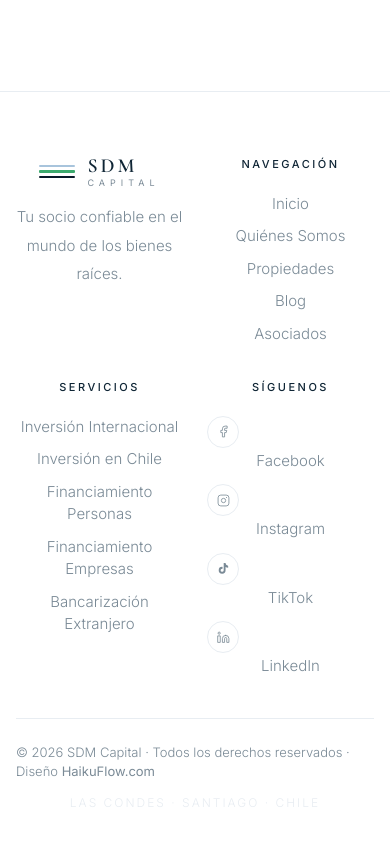
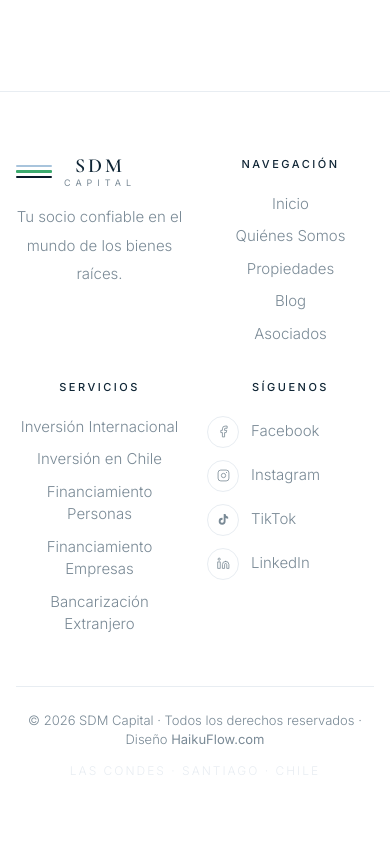
Before and after one commit to vurrutia-sdm/sdmcapital, a React (Vite) app: page /blog in a window 390 px wide. Shown: the part 817-1661 px from the top of the page. After the commit the page ends 1629 px from the top, so only its background shows below. Built offline with nearby package versions, Linux system fonts and the light colour scheme; no server answers; the database is empty.

Commit message:
fix: mobile centering testimonios, propiedades, hero kicker, footer RRSS

```diff
--- a/src/components/layout/Footer.tsx
+++ b/src/components/layout/Footer.tsx
@@ -118,8 +118,8 @@ export default function Footer() {
             <div style={{ display: 'flex', flexDirection: 'column', gap: 12 }}>
               {SOCIALS.map(s => (
                 <a key={s.label} href={s.href} target="_blank" rel="noopener noreferrer"
-                  style={{ textDecoration: 'none', display: 'flex', alignItems: 'center', gap: 12 }}>
-                  <div style={{ width: 32, height: 32, display: 'flex', alignItems: 'center', justifyContent: 'center', border: '1px solid #e8edf2', borderRadius: '50%', flexShrink: 0 }}>
+                  style={{ textDecoration: 'none', display: 'flex', flexDirection: 'row', alignItems: 'center', gap: 12, flexWrap: 'nowrap' }}>
+                  <div style={{ width: 32, height: 32, minWidth: 32, display: 'flex', alignItems: 'center', justifyContent: 'center', border: '1px solid #e8edf2', borderRadius: '50%' }}>
                     <SocialIcon s={s} />
                   </div>
                   <span style={{ fontSize: 15, fontWeight: 300, color: 'var(--muted)', whiteSpace: 'nowrap' }}>
@@ -133,7 +133,7 @@ export default function Footer() {
 
         {/* Bottom bar */}
         <div className="flex flex-col sm:flex-row items-center justify-between gap-3">
-          <p style={{ fontSize: 13, fontWeight: 300, color: 'var(--muted)' }}>
+          <p style={{ fontSize: 13, fontWeight: 300, color: 'var(--muted)', textAlign: 'center' }}>
             © 2026 SDM Capital · Todos los derechos reservados · Diseño{' '}
             <a href="https://haikuflow.com" target="_blank" rel="noopener noreferrer"
               style={{ color: 'var(--muted)', textDecoration: 'none', fontWeight: 400 }}
@@ -141,7 +141,7 @@ export default function Footer() {
               onMouseLeave={e => (e.currentTarget.style.color = 'var(--muted)')}
             >HaikuFlow.com</a>
           </p>
-          <p style={{ fontSize: 12, fontWeight: 300, color: 'var(--border)', letterSpacing: '2px', textTransform: 'uppercase' }}>
+          <p style={{ fontSize: 12, fontWeight: 300, color: 'var(--border)', letterSpacing: '2px', textTransform: 'uppercase', textAlign: 'center' }}>
             Las Condes · Santiago · Chile
           </p>
         </div>
--- a/src/components/sections/HeroSection.tsx
+++ b/src/components/sections/HeroSection.tsx
@@ -196,9 +196,12 @@ export default function HeroSection() {
       <div className="relative h-full flex flex-col justify-between px-8 lg:px-16 py-12 lg:py-14" style={{ zIndex: 4 }}>
 
         {/* Kicker */}
-        <div className="flex items-center gap-3" style={{ fontSize: 11, fontWeight: 400, letterSpacing: '3px', textTransform: 'uppercase', color: 'var(--green)' }}>
-          <span style={{ width: 28, height: 1, background: 'var(--green)', display: 'inline-block' }} />
-          {kicker}
+        <div className="flex items-start gap-3" style={{ fontSize: 11, fontWeight: 400, letterSpacing: '3px', textTransform: 'uppercase', color: 'var(--green)' }}>
+          <span style={{ width: 28, minWidth: 28, height: 1, background: 'var(--green)', display: 'inline-block', marginTop: 6 }} />
+          <span>
+            Inversión inmobiliaria<br />
+            Chile &amp; el mundo
+          </span>
         </div>
 
         {/* Headline */}
--- a/src/pages/AdminPage.tsx
+++ b/src/pages/AdminPage.tsx
@@ -1299,6 +1299,13 @@ function ContenidoAdmin() {
           <Field label="Países"><Inp type="number" value={d.stats_paises} onChange={set('stats_paises')} /></Field>
           <Field label="Clientes satisfechos"><Inp type="number" value={d.stats_clientes} onChange={set('stats_clientes')} /></Field>
         </Sec>
+        <Sec title="🏠 Sección propiedades destacadas">
+          <Field label="Label (pequeño, ej: Selección editorial)"><Inp value={d.props_label} onChange={set('props_label')} /></Field>
+          <Field label="Título principal (ej: Oportunidades)"><Inp value={d.props_titulo} onChange={set('props_titulo')} /></Field>
+          <Field label="Título en cursiva (ej: en Chile)"><Inp value={d.props_titulo_em} onChange={set('props_titulo_em')} /></Field>
+          <Full><Field label="Subtítulo"><Inp value={d.props_sub} onChange={set('props_sub')} /></Field></Full>
+          <Field label="Texto del link"><Inp value={d.props_ver_todas} onChange={set('props_ver_todas')} /></Field>
+        </Sec>
         <Sec title="💰 Sección Financiamiento">
           <Field label="Título"><Inp value={d.financiamiento_titulo} onChange={set('financiamiento_titulo')} /></Field>
           <Full><Field label="Descripción"><Txa value={d.financiamiento_body} onChange={set('financiamiento_body')} rows={3} /></Field></Full>
@@ -1332,14 +1339,6 @@ function ContenidoAdmin() {
             </Full>
           ))}
         </Sec>
-        <Sec title="🏠 Sección propiedades destacadas">
-          <Field label="Label (pequeño, ej: Selección editorial)"><Inp value={d.props_label} onChange={set('props_label')} /></Field>
-          <Field label="Título principal (ej: Oportunidades)"><Inp value={d.props_titulo} onChange={set('props_titulo')} /></Field>
-          <Field label="Título en cursiva (ej: en Chile)"><Inp value={d.props_titulo_em} onChange={set('props_titulo_em')} /></Field>
-          <Full><Field label="Subtítulo"><Inp value={d.props_sub} onChange={set('props_sub')} /></Field></Full>
-          <Field label="Texto del link"><Inp value={d.props_ver_todas} onChange={set('props_ver_todas')} /></Field>
-        </Sec>
-
         <Sec title="💬 Testimonios">
           <Full><p style={{ fontSize: 13, color: 'var(--muted)' }}>Los testimonios se editan en la pestaña <strong>💬 Testimonios</strong> de arriba.</p></Full>
         </Sec>
--- a/src/pages/HomePage.tsx
+++ b/src/pages/HomePage.tsx
@@ -75,19 +75,19 @@ function TestimoniosCarrusel({ get, t }: { get: (k: string, d: string) => string
       <div className="grid grid-cols-1 lg:grid-cols-3 gap-16 lg:gap-24">
 
         {/* Columna izquierda — título fijo */}
-        <div>
-          <div className="section-label" style={{ marginBottom: 18 }}>{t.sections.testimonios.label}</div>
+        <div style={{ textAlign: 'center' }} className="lg:text-left">
+          <div className="section-label" style={{ marginBottom: 18, justifyContent: 'center' }}>{t.sections.testimonios.label}</div>
           <h2 className="font-serif font-light" style={{ fontSize: 'clamp(28px,4vw,40px)', color: 'var(--navy-dark)', lineHeight: 1.1, letterSpacing: '-0.3px' }}>
             {get('testimonios_titulo', 'Palabras de nuestros clientes')}
           </h2>
-          <div style={{ width: 40, height: 1, background: 'var(--green)', margin: '24px 0 14px' }} />
+          <div style={{ width: 40, height: 1, background: 'var(--green)', margin: '24px auto 14px' }} />
           <p style={{ fontSize: 15, fontWeight: 300, color: 'var(--muted)', lineHeight: 1.9 }}>
             {get('testimonios_subtitulo', t.sections.testimonios.sub)}
           </p>
 
           {/* Controles */}
           {items.length > 1 && (
-            <div className="flex items-center gap-4 mt-10">
+            <div className="flex items-center gap-4 mt-10" style={{ justifyContent: 'center' }}>
               <button onClick={prev}
                 style={{ width: 40, height: 40, borderRadius: '50%', border: '1px solid var(--border)', background: '#fff', cursor: 'pointer', display: 'flex', alignItems: 'center', justifyContent: 'center', fontSize: 18, color: 'var(--navy-dark)', transition: 'all 0.2s' }}
                 onMouseEnter={e => { e.currentTarget.style.background = 'var(--navy-dark)'; e.currentTarget.style.color = '#fff'; e.currentTarget.style.borderColor = 'var(--navy-dark)' }}
@@ -98,7 +98,6 @@ function TestimoniosCarrusel({ get, t }: { get: (k: string, d: string) => string
                 onMouseEnter={e => { e.currentTarget.style.background = 'var(--navy-dark)'; e.currentTarget.style.color = '#fff'; e.currentTarget.style.borderColor = 'var(--navy-dark)' }}
                 onMouseLeave={e => { e.currentTarget.style.background = '#fff'; e.currentTarget.style.color = 'var(--navy-dark)'; e.currentTarget.style.borderColor = 'var(--border)' }}
               >↓</button>
-              {/* Indicador */}
               <span style={{ fontSize: 12, color: 'var(--muted)', letterSpacing: '2px' }}>
                 {String(current + 1).padStart(2, '0')} / {String(items.length).padStart(2, '0')}
               </span>
@@ -111,12 +110,12 @@ function TestimoniosCarrusel({ get, t }: { get: (k: string, d: string) => string
           <div
             style={{
               overflow: 'hidden',
-              transition: 'opacity 0.4s ease',
               opacity: animating ? 0 : 1,
               transform: animating
                 ? `translateY(${direction === 'up' ? '-20px' : '20px'})`
                 : 'translateY(0)',
               transition: 'opacity 0.4s ease, transform 0.4s ease',
+              textAlign: 'center',
             }}
           >
             <div style={{ borderTop: '1px solid var(--border)', paddingTop: 28, marginBottom: 4 }}>
@@ -137,7 +136,7 @@ function TestimoniosCarrusel({ get, t }: { get: (k: string, d: string) => string
 
             {/* Dots */}
             {items.length > 1 && (
-              <div className="flex gap-2 mt-8">
+              <div className="flex gap-2 mt-8" style={{ justifyContent: 'center' }}>
                 {items.map((_, i) => (
                   <button key={i} onClick={() => goTo(i)}
                     style={{ width: i === current ? 24 : 8, height: 8, borderRadius: 4, border: 'none', cursor: 'pointer', transition: 'all 0.3s', background: i === current ? 'var(--green)' : 'var(--border)', padding: 0 }}
@@ -189,8 +188,8 @@ export default function HomePage() {
       {/* 3. Propiedades destacadas */}
       <section className="py-12 lg:py-24">
         <div style={{ paddingLeft: 'clamp(16px,5vw,48px)', paddingRight: 'clamp(16px,5vw,48px)' }}>
-          <div className="mb-8 lg:mb-12">
-            <div className="section-label" style={{ marginBottom: 12 }}>
+          <div className="mb-8 lg:mb-12" style={{ textAlign: 'center' }} >
+            <div className="section-label" style={{ marginBottom: 12, justifyContent: 'center' }}>
               {get('props_label', t.sections.propiedades.label)}
             </div>
             <h2 className="font-serif font-light" style={{ fontSize: 'clamp(32px,6vw,50px)', color: 'var(--navy-dark)', lineHeight: 1.08, letterSpacing: '-0.5px' }}>
@@ -200,9 +199,11 @@ export default function HomePage() {
               {get('props_sub', t.sections.propiedades.sub)}
             </p>
           </div>
-          <Link to="/propiedades" className="btn-text mt-4 inline-flex">
-            {get('props_ver_todas', t.sections.propiedades.verTodas)}
-          </Link>
+          <div style={{ display: 'flex', justifyContent: 'center' }}>
+            <Link to="/propiedades" className="btn-text mt-4 inline-flex">
+              {get('props_ver_todas', t.sections.propiedades.verTodas)}
+            </Link>
+          </div>
         </div>
 
         <div style={{ display: 'grid', gridTemplateColumns: 'repeat(3, 1fr)', gap: 1, background: 'var(--border)' }}>
--- a/src/styles/mobile.css
+++ b/src/styles/mobile.css
@@ -72,9 +72,19 @@
     gap: 20px !important;
   }
 
-  /* ── Quiénes somos: historia en columna ── */
-  .historia-grid {
-    grid-template-columns: 1fr !important;
+  /* ── Testimonios: centrar en mobile ── */
+  [style*="background: var(--off)"] .section-label,
+  [style*="background: var(--off)"] h2,
+  [style*="background: var(--off)"] p,
+  [style*="background: var(--off)"] .flex.items-center {
+    text-align: center !important;
+    justify-content: center !important;
+  }
+
+  /* ── Hero label: dos líneas limpias ── */
+  .section-label {
+    word-break: normal !important;
+    white-space: normal !important;
   }
 
   /* ── Quiénes somos: margen lateral en cards de equipo ── */
@@ -146,24 +156,13 @@
     text-align: center !important;
   }
 
-  /* Links de navegación y servicios: centrados pero en bloque */
-  footer .grid > div a {
+  /* Links de navegación y servicios: centrados en bloque */
+  footer .grid > div > a {
     display: block !important;
     text-align: center !important;
   }
 
-  /* Íconos de redes sociales: mantener flex horizontal, centrar */
-  footer .flex.items-center.gap-3 {
-    justify-content: center !important;
-    display: flex !important;
-  }
-
-  /* El texto dentro del flex de redes sociales NO va en bloque */
-  footer .flex.items-center.gap-3 span,
-  footer .flex.items-center.gap-3 a {
-    display: inline !important;
-    text-align: left !important;
-  }
+  /* Íconos redes sociales: NO tocar — tienen flex inline propio */
 }
 
 /* ── Tablet (768px - 1024px) ── */
```
